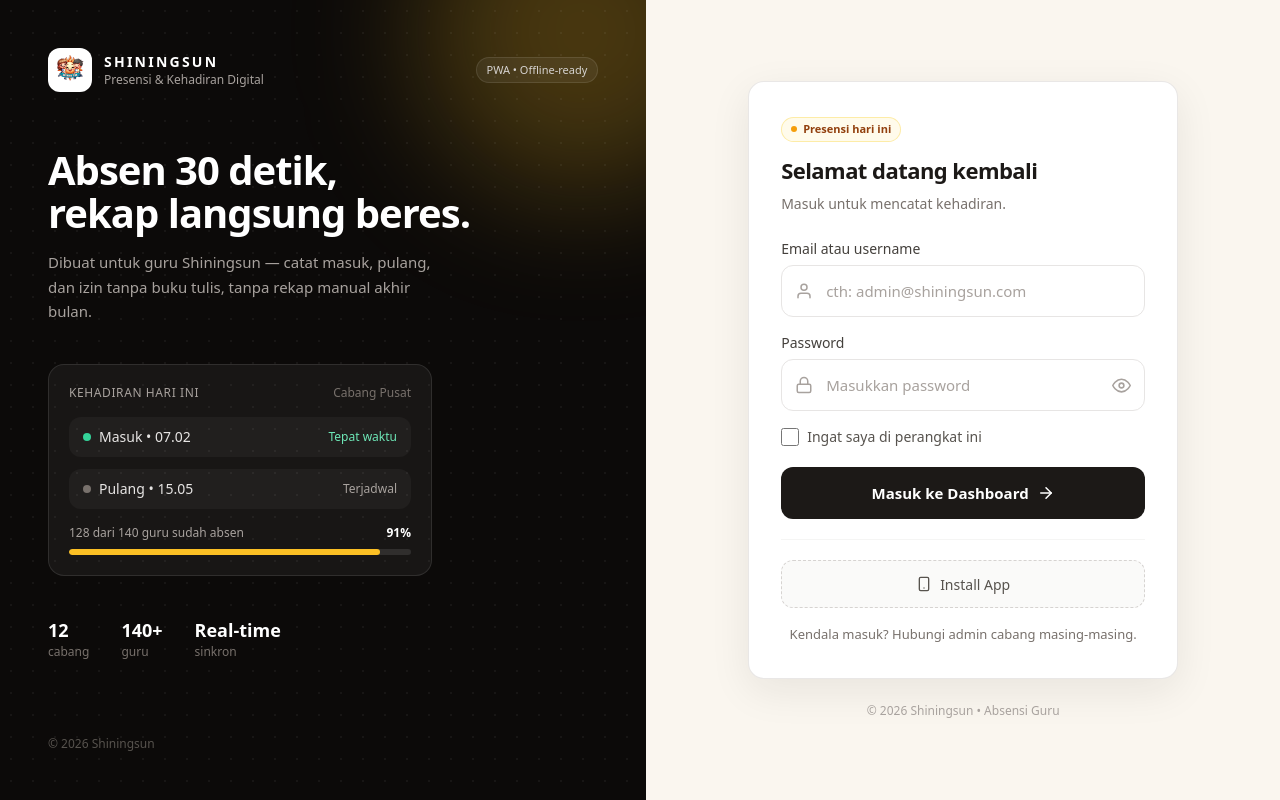
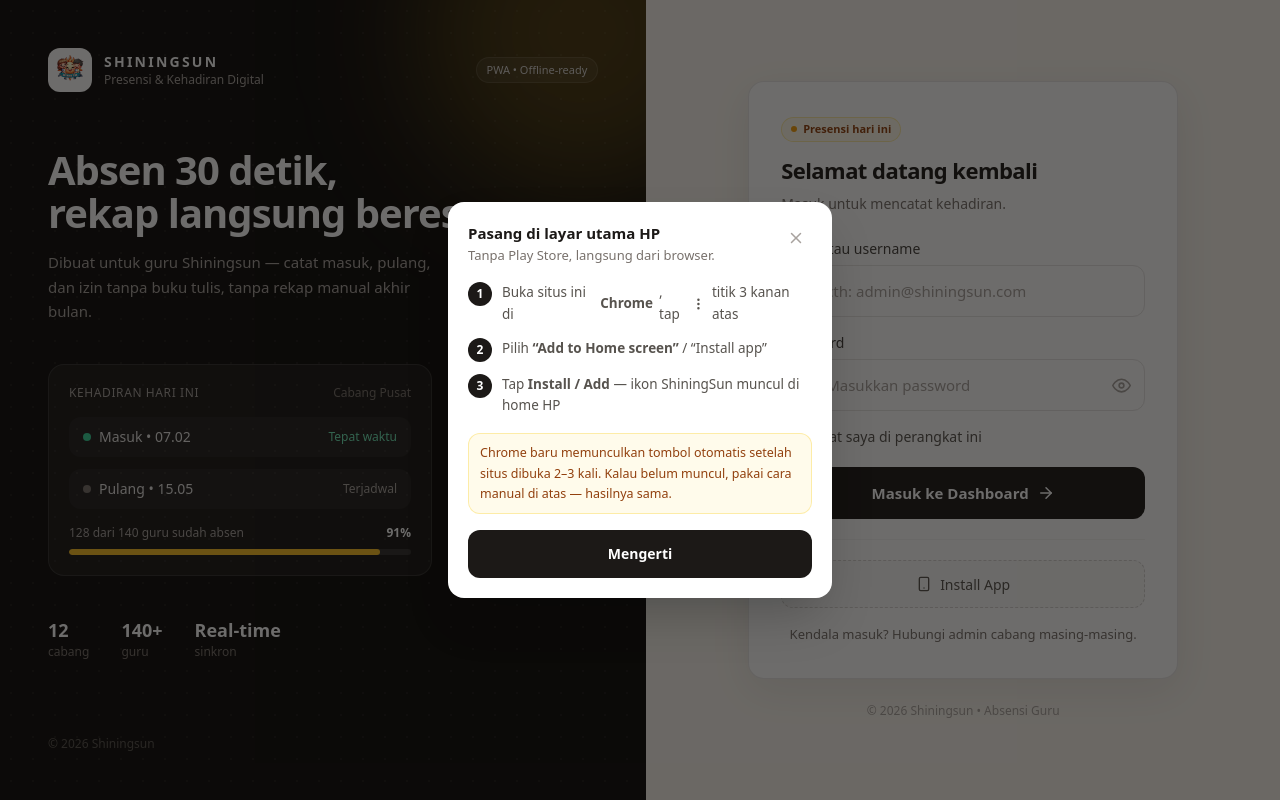
Before and after one commit to rafirachmawan/Absensi-Shiningsun-PWA, a React (Vite) app: page / in a window 1280 px wide. Both pictures are taken after a click on the button "Install App". Built offline with nearby package versions, Linux system fonts and the light colour scheme.

Commit message:
feat: add PWA installation component and update web app manifest and metadata

```diff
--- a/index.html
+++ b/index.html
@@ -2,11 +2,16 @@
 <html lang="en">
   <head>
     <meta charset="UTF-8" />
-    <link rel="icon" type="image/svg+xml" href="/vite.svg" />
-    <meta name="viewport" content="width=device-width, initial-scale=1.0" />
-    <meta name="theme-color" content="#eef2ff" />
-    <meta name="apple-mobile-web-app-status-bar-style" content="default" />
-    <title>absensi-pwa</title>
+    <link rel="icon" type="image/png" href="/icon-192.png" />
+    <link rel="apple-touch-icon" href="/icon-192.png" />
+    <meta name="viewport" content="width=device-width, initial-scale=1.0, viewport-fit=cover" />
+    <meta name="description" content="Presensi & Kehadiran Digital Guru Shiningsun — catat masuk, pulang, dan izin tanpa buku tulis." />
+    <meta name="theme-color" content="#1c1917" />
+    <meta name="mobile-web-app-capable" content="yes" />
+    <meta name="apple-mobile-web-app-capable" content="yes" />
+    <meta name="apple-mobile-web-app-status-bar-style" content="black-translucent" />
+    <meta name="apple-mobile-web-app-title" content="ShiningSun" />
+    <title>ShiningSun — Absensi Guru</title>
   </head>
   <body>
     <div id="root"></div>
--- a/src/components/InstallPWA.jsx
+++ b/src/components/InstallPWA.jsx
@@ -1,47 +1,164 @@
 import { useEffect, useState } from "react";
-import { FiSmartphone } from "react-icons/fi";
+import { FiSmartphone, FiX, FiCheck, FiShare, FiMoreVertical } from "react-icons/fi";
 
 export default function InstallPWA() {
-  const [prompt, setPrompt] = useState(null);
+  const [deferredPrompt, setDeferredPrompt] = useState(null);
+  const [showGuide, setShowGuide] = useState(false);
+  const [isInstalled, setIsInstalled] = useState(false);
+  const [isIOS, setIsIOS] = useState(false);
+  // const [isAndroid, setIsAndroid] = useState(false);
 
   useEffect(() => {
-    const handler = (e) => {
+    const ua = window.navigator.userAgent;
+    setIsIOS(/iphone|ipad|ipod/i.test(ua));
+    // setIsAndroid(/android/i.test(ua));
+
+    // Sudah jalan sebagai app standalone?
+    if (
+      window.matchMedia("(display-mode: standalone)").matches ||
+      window.navigator.standalone === true
+    ) {
+      setIsInstalled(true);
+    }
+
+    const onBeforeInstall = (e) => {
       e.preventDefault();
-      setPrompt(e);
+      setDeferredPrompt(e);
+    };
+    const onInstalled = () => {
+      setIsInstalled(true);
+      setDeferredPrompt(null);
+      setShowGuide(false);
     };
 
-    window.addEventListener("beforeinstallprompt", handler);
-
-    return () => window.removeEventListener("beforeinstallprompt", handler);
+    window.addEventListener("beforeinstallprompt", onBeforeInstall);
+    window.addEventListener("appinstalled", onInstalled);
+    return () => {
+      window.removeEventListener("beforeinstallprompt", onBeforeInstall);
+      window.removeEventListener("appinstalled", onInstalled);
+    };
   }, []);
 
-  const handleInstall = async () => {
-    if (!prompt) {
-      alert(
-        "Install belum tersedia.\nGunakan menu browser → Install App / Add to Home Screen",
-      );
+  const handleClick = async () => {
+    // Kalau browser menyediakan prompt otomatis → pakai itu
+    if (deferredPrompt) {
+      deferredPrompt.prompt();
+      const result = await deferredPrompt.userChoice;
+      if (result.outcome === "accepted") {
+        setIsInstalled(true);
+      } else {
+        // Ditolak → tetap kasih panduan manual
+        setShowGuide(true);
+      }
+      setDeferredPrompt(null);
       return;
     }
+    // Kalau tidak → tampilkan panduan manual (ini kasus di screenshot kamu)
+    setShowGuide(true);
+  };
 
-    prompt.prompt();
-
-    const result = await prompt.userChoice;
-
-    if (result.outcome === "accepted") {
-      console.log("PWA Installed");
+  if (isInstalled) {
+    return (
+      <div className="flex min-h-[48px] w-full items-center justify-center gap-2 rounded-xl border border-emerald-200 bg-emerald-50 px-4 py-2.5 text-sm font-medium text-emerald-700">
+        <FiCheck className="h-4 w-4 shrink-0" />
+        <span className="leading-snug">App sudah terinstall</span>
+      </div>
+    );
   }
 
-    setPrompt(null);
-  };
-
   return (
+    <>
       <button
         type="button"
-      onClick={handleInstall}
+        onClick={handleClick}
         className="flex min-h-[48px] w-full items-center justify-center gap-2 rounded-xl border border-dashed border-stone-300 bg-stone-50 px-4 py-2.5 text-sm font-medium text-stone-600 transition-colors hover:border-stone-400 hover:bg-stone-100 hover:text-stone-900"
       >
         <FiSmartphone className="h-4 w-4 shrink-0" />
         <span className="leading-snug">Install App</span>
       </button>
+
+      {showGuide && (
+        <div
+          className="fixed inset-0 z-50 flex items-end justify-center bg-stone-950/60 p-4 sm:items-center"
+          onClick={() => setShowGuide(false)}
+        >
+          <div
+            className="w-full max-w-sm rounded-2xl bg-white p-5 shadow-2xl"
+            onClick={(e) => e.stopPropagation()}
+          >
+            <div className="flex items-start justify-between">
+              <div>
+                <p className="text-[15px] font-semibold text-stone-900">
+                  Pasang di layar utama HP
+                </p>
+                <p className="mt-0.5 text-[13px] text-stone-500">
+                  Tanpa Play Store, langsung dari browser.
+                </p>
+              </div>
+              <button
+                type="button"
+                onClick={() => setShowGuide(false)}
+                aria-label="Tutup panduan"
+                className="flex h-8 w-8 items-center justify-center rounded-lg text-stone-400 hover:bg-stone-100 hover:text-stone-700"
+              >
+                <FiX size={18} />
+              </button>
+            </div>
+
+            {isIOS ? (
+              <ol className="mt-4 space-y-3 text-[13.5px] leading-relaxed text-stone-600">
+                <li className="flex gap-2.5">
+                  <span className="flex h-6 w-6 shrink-0 items-center justify-center rounded-full bg-stone-900 text-xs font-bold text-white">1</span>
+                  <span className="flex items-center gap-1.5">
+                    Buka situs ini di <b>Safari</b>, tap tombol
+                    <FiShare className="inline h-4 w-4" /> Share
+                  </span>
+                </li>
+                <li className="flex gap-2.5">
+                  <span className="flex h-6 w-6 shrink-0 items-center justify-center rounded-full bg-stone-900 text-xs font-bold text-white">2</span>
+                  <span>Pilih <b>“Add to Home Screen”</b> / Tambah ke Layar Utama</span>
+                </li>
+                <li className="flex gap-2.5">
+                  <span className="flex h-6 w-6 shrink-0 items-center justify-center rounded-full bg-stone-900 text-xs font-bold text-white">3</span>
+                  <span>Tap <b>Add</b> — ikon ShiningSun muncul di home HP</span>
+                </li>
+              </ol>
+            ) : (
+              <ol className="mt-4 space-y-3 text-[13.5px] leading-relaxed text-stone-600">
+                <li className="flex gap-2.5">
+                  <span className="flex h-6 w-6 shrink-0 items-center justify-center rounded-full bg-stone-900 text-xs font-bold text-white">1</span>
+                  <span className="flex items-center gap-1.5">
+                    Buka situs ini di <b>Chrome</b>, tap
+                    <FiMoreVertical className="inline h-4 w-4" /> titik 3 kanan atas
+                  </span>
+                </li>
+                <li className="flex gap-2.5">
+                  <span className="flex h-6 w-6 shrink-0 items-center justify-center rounded-full bg-stone-900 text-xs font-bold text-white">2</span>
+                  <span>Pilih <b>“Add to Home screen”</b> / “Install app”</span>
+                </li>
+                <li className="flex gap-2.5">
+                  <span className="flex h-6 w-6 shrink-0 items-center justify-center rounded-full bg-stone-900 text-xs font-bold text-white">3</span>
+                  <span>Tap <b>Install / Add</b> — ikon ShiningSun muncul di home HP</span>
+                </li>
+              </ol>
+            )}
+
+            <p className="mt-4 rounded-xl bg-amber-50 px-3 py-2.5 text-[12.5px] leading-relaxed text-amber-800 ring-1 ring-inset ring-amber-200/70">
+              Chrome baru memunculkan tombol otomatis setelah situs dibuka
+              2–3 kali. Kalau belum muncul, pakai cara manual di atas —
+              hasilnya sama.
+            </p>
+
+            <button
+              type="button"
+              onClick={() => setShowGuide(false)}
+              className="mt-4 flex h-[48px] w-full items-center justify-center rounded-xl bg-stone-900 text-sm font-semibold text-white hover:bg-stone-800"
+            >
+              Mengerti
+            </button>
+          </div>
+        </div>
+      )}
+    </>
   );
 }
--- a/vite.config.js
+++ b/vite.config.js
@@ -8,31 +8,49 @@ export default defineConfig({
 
     VitePWA({
       registerType: "autoUpdate",
+      includeAssets: ["icon-192.png", "icon-512.png"],
 
       devOptions: {
         enabled: true, // WAJIB agar PWA aktif saat development
       },
 
       manifest: {
+        id: "/",
         name: "ShiningSun Absensi",
         short_name: "ShiningSun",
+        description: "Presensi & Kehadiran Digital Guru Shiningsun",
+        lang: "id",
+        dir: "ltr",
 
         start_url: "/",
+        scope: "/",
         display: "standalone",
+        display_override: ["window-controls-overlay", "standalone"],
+        orientation: "portrait",
 
-        background_color: "#eef2ff",
-        theme_color: "#eef2ff",
+        background_color: "#FAF6EF",
+        theme_color: "#1c1917",
+
+        categories: ["business", "productivity", "education"],
 
         icons: [
           {
             src: "/icon-192.png",
             sizes: "192x192",
             type: "image/png",
+            purpose: "any",
           },
           {
             src: "/icon-512.png",
             sizes: "512x512",
             type: "image/png",
+            purpose: "any",
+          },
+          {
+            src: "/icon-512.png",
+            sizes: "512x512",
+            type: "image/png",
+            purpose: "maskable",
           },
         ],
       },
```
Lines whose indentation alone changed are shown as unchanged.
